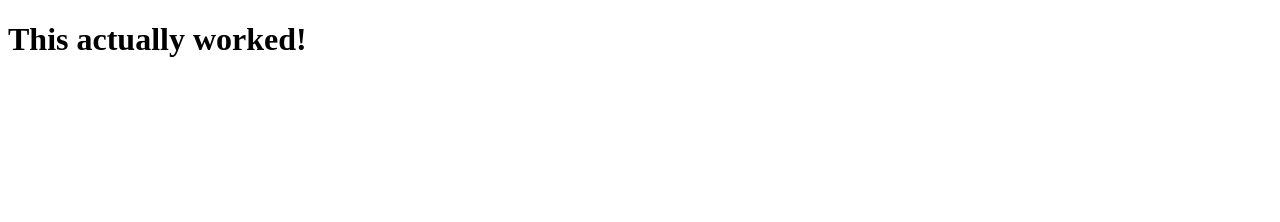
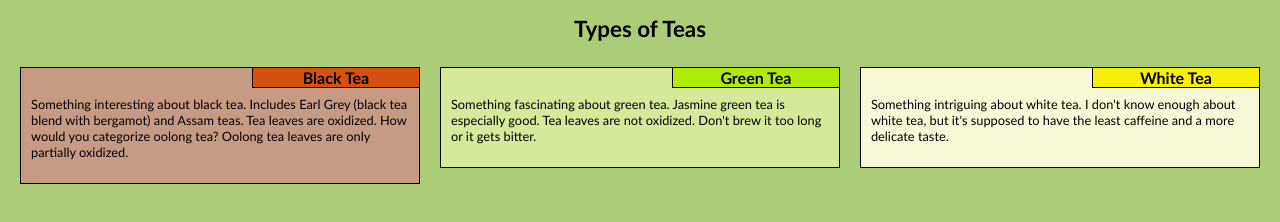
Before and after one commit to greencarver/for-coursera-webdev, a plain HTML site: page module-2-asgnt/index.html in a window 1280 px wide. Drawn offline with Linux system fonts and the light colour scheme.

Commit message:
Module 2 Assignment complete!

```diff
--- /dev/null
+++ b/module-2-asgnt/css/wk2style.css
@@ -0,0 +1,90 @@
+* {
+	box-sizing: border-box;
+}
+body {
+	font-family: "Trebuchet MS", Helvetica, sans-serif;
+	font-size: .8em;
+	background-color: #ADCC77;
+	margin: 10px;
+}
+
+h1 {
+	text-align: center;
+	margin-bottom: 15px;
+	font-size: 1.75em;
+}
+div.box h2 {
+	float: right;
+	font-size: 1.25em;
+	width: 40%;
+	text-align: center;
+	border: 1px solid black;
+	position: absolute;
+	top: 1px;
+	right: 1px;
+	margin-top: 9px;
+	margin-right: 9px;
+}
+h2#box1 {
+	background-color: #D6510D;
+}
+h2#box2 {
+	background-color: #AFEB06;
+}
+h2#box3 {
+	background-color: #F6EF0A;
+}
+
+div.row {
+	width: 100%;
+}
+	div.row p {
+		clear: right;
+		padding-top: 5px;
+	}
+div.box {
+	position: relative;
+}
+	div#box1 {
+		background-color: #C79A83;
+		border: 1px solid black;
+		padding: 10px;
+		margin: 10px;
+	}
+	div#box2 {
+		background-color: #D4E999;
+		border: 1px solid black;
+		padding: 10px;
+		margin: 10px;
+	}
+	div#box3 {
+		background-color: #F9F8D6;
+		border: 1px solid black;
+		padding: 10px;
+		margin: 10px;
+	}
+
+@media (min-width: 992px) {
+	.col-lg-4 {
+		width: 33.33%;
+		float: left;
+	}
+}
+
+@media (min-width: 768px) and (max-width: 991px) {
+	.col-md-6 {
+		width: 50%;
+		float: left;
+	}
+	.col-md-12 {
+		width: 100%;
+		float: left;
+	}
+}
+
+@media (max-width: 767px) {
+	.col-sm {
+		width: 100%;
+		float: left;
+	}
+}
--- a/module-2-asgnt/index.html
+++ b/module-2-asgnt/index.html
@@ -1,10 +1,31 @@
 <!DOCTYPE html>
 <html>
 <meta char="utf-8">
+<meta name="viewport" content="width=device-width, initial-scale=1">
 <head>
 	<title>AK Module 2 Assignment</title>
+	<link rel="stylesheet" href="css\wk2style.css">
 </head>
 <body>
-	<h1>This actually worked!</h1>
+	<h1>Types of Teas</h1>
+
+	<div class="row">
+		<div class="box col-lg-4 col-md-6 col-sm">
+		<div id="box1">
+			<h2 id="box1">Black Tea</h2>
+			<p>Something interesting about black tea. Includes Earl Grey (black tea blend with bergamot) and Assam teas. Tea leaves are oxidized. How would you categorize oolong tea? Oolong tea leaves are only partially oxidized.</p>
+			</div></div>
+		<div class="box col-lg-4 col-md-6 col-sm">
+		<div id="box2">
+			<h2 id="box2">Green Tea</h2>
+			<p>Something fascinating about green tea. Jasmine green tea is especially good. Tea leaves are not oxidized. Don't brew it too long or it gets bitter.</p>
+			</div></div>
+		<div class="box col-lg-4 col-md-12 col-sm">
+		<div id="box3">
+			<h2 id="box3">White Tea</h2>
+			<p>Something intriguing about white tea. I don't know enough about white tea, but it's supposed to have the least caffeine and a more delicate taste.</p>
+			</div></div>
+	</div>
+
 </body>
 </html>
```
